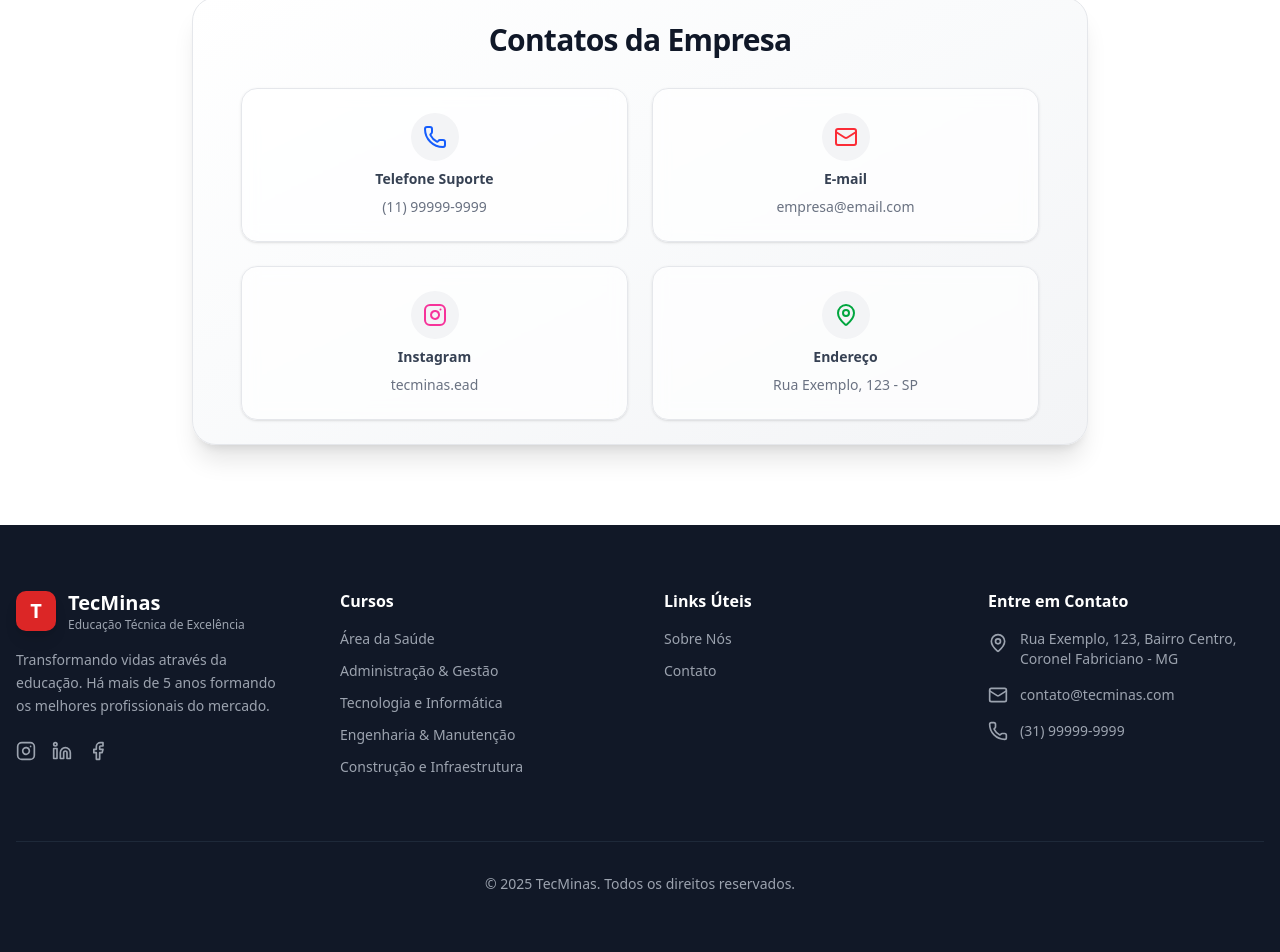
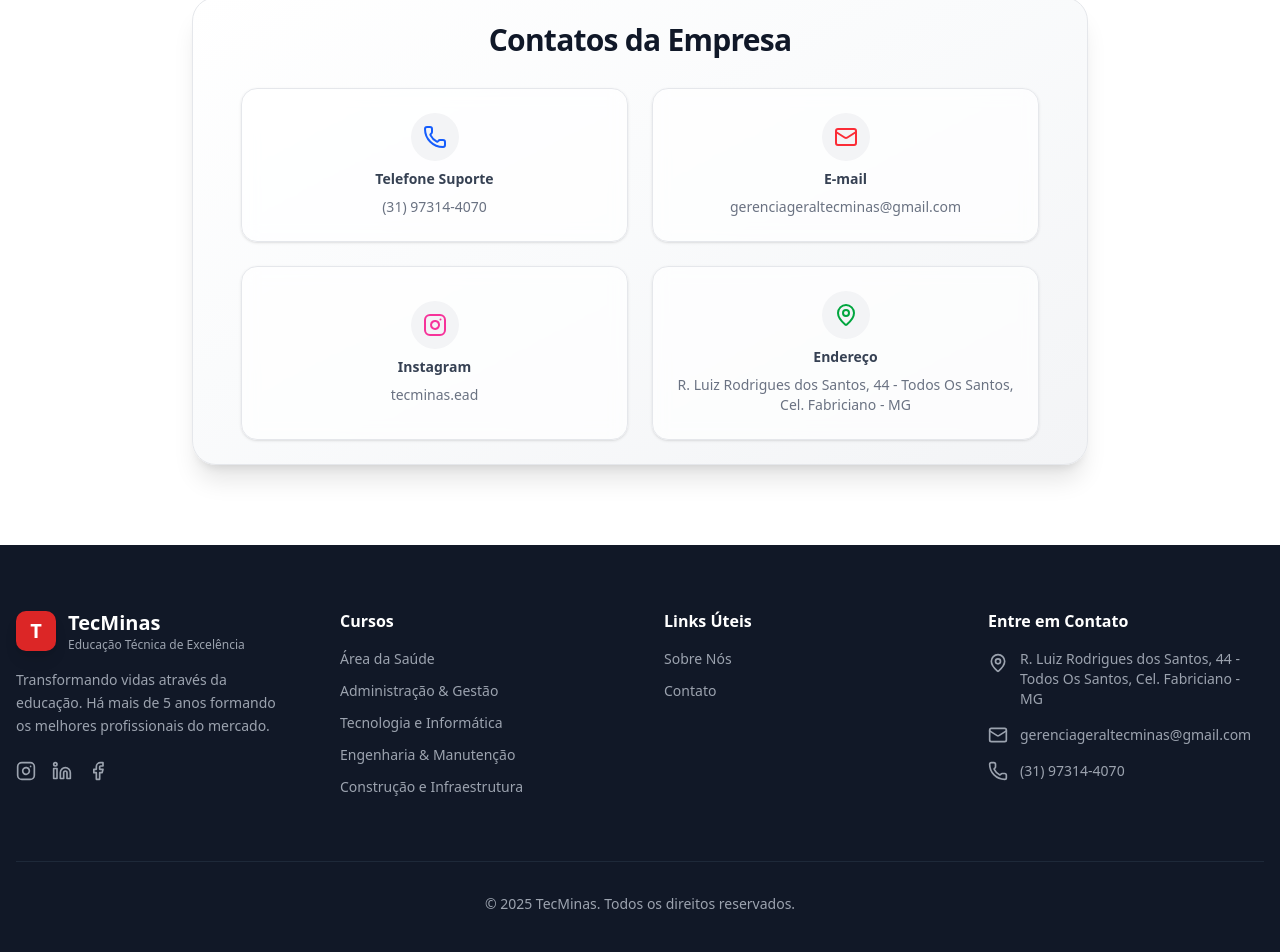
Before and after one commit to Peixotim/TecMinas, a Next.js app: page / in a window 1280 px wide. Shown: the part 5237-6189 px from the top of the page. Built offline with nearby package versions, Linux system fonts and the light colour scheme; no server answers.

Commit message:
fix:Arruma os numeros e os dados dos contatos e etc

```diff
--- a/src/components/contact.tsx
+++ b/src/components/contact.tsx
@@ -9,12 +9,12 @@ export default function Contact() {
     {
       icon: <Phone className="w-6 h-6 text-blue-600" />,
       label: "Telefone Suporte",
-      value: "(11) 99999-9999",
+      value: "(31) 97314-4070 ",
     },
     {
       icon: <Mail className="w-6 h-6 text-red-500" />,
       label: "E-mail",
-      value: "empresa@email.com",
+      value: "gerenciageraltecminas@gmail.com",
     },
     {
       icon: <Instagram className="w-6 h-6 text-pink-500" />,
@@ -24,7 +24,8 @@ export default function Contact() {
     {
       icon: <MapPin className="w-6 h-6 text-green-600" />,
       label: "Endereço",
-      value: "Rua Exemplo, 123 - SP",
+      value:
+        "R. Luiz Rodrigues dos Santos, 44 - Todos Os Santos, Cel. Fabriciano - MG",
     },
   ];
 
--- a/src/components/courseCards.tsx
+++ b/src/components/courseCards.tsx
@@ -5,7 +5,7 @@ import { slugify } from "@/utils/slugify";
 
 export interface CourseCardProps {
   title: string;
-  subTitle: string; // A categoria do curso
+  subTitle: string;
   img?: {
     src: string;
     alt: string;
@@ -22,18 +22,14 @@ export default function CourseCard({
   flag,
 }: CourseCardProps) {
   return (
-    // --- Contêiner Principal do Card ---
-    // CORES: Sombra de hover agora usa a cor da marca (vermelho)
     <div className="group relative flex h-full flex-col overflow-hidden rounded-2xl border border-zinc-200 bg-white shadow-md transition-all duration-300 ease-in-out hover:-translate-y-1.5 hover:shadow-xl hover:shadow-red-500/10">
-      {/* --- Seção da Imagem --- */}
       <div className="relative h-48 w-full overflow-hidden">
         <Image
-          src={img?.src || "/images/placeholder.jpg"} // Melhor ter um placeholder padrão
+          src={img?.src || "/images/placeholder.jpg"}
           alt={img?.alt || "Imagem do curso"}
           fill
           className="object-cover transition-transform duration-500 group-hover:scale-110"
         />
-        {/* FLAG DINÂMICA: Agora a etiqueta vem dos dados do curso */}
         {flag && (
           <span className="absolute top-3 left-3 rounded-full bg-red-700 px-3 py-1 text-xs font-semibold text-white shadow-md">
             {flag}
@@ -41,13 +37,9 @@ export default function CourseCard({
         )}
       </div>
 
-      {/* --- Seção de Conteúdo --- */}
       <div className="flex flex-grow flex-col p-6">
-        {/* Categoria e Avaliação */}
         <div className="mb-3 flex items-center justify-between">
-          {/* COR: Categoria agora usa o vermelho da marca */}
           <p className="text-sm font-medium text-red-700">{subTitle}</p>
-          {/* DETALHE PREMIUM: Trocado para 'amber' para um tom de dourado mais rico */}
           <div className="flex items-center gap-1 text-amber-500">
             {Array.from({ length: rating }).map((_, index) => (
               <span key={index} className="text-base">
@@ -56,22 +48,14 @@ export default function CourseCard({
             ))}
           </div>
         </div>
-
-        {/* TÍTULO: Cores alinhadas com a identidade visual */}
         <h2 className="mb-3 text-xl font-bold leading-snug text-zinc-800 transition-colors duration-300 group-hover:text-red-700">
           {title}
         </h2>
-
-        {/* DESCRIÇÃO: Cor de texto consistente */}
         <p className="text-sm text-zinc-600 font-medium">
           Curso reconhecido nacionalmente. Avance na sua carreira com
           flexibilidade!
         </p>
-
-        {/* Elemento para empurrar o botão para o final do card */}
         <div className="flex-grow" />
-
-        {/* Botão de Ação */}
         <Link
           href={`/cursos/${slugify(title)}`}
           className="mt-6 inline-flex w-full items-center justify-center gap-2 rounded-lg bg-red-700 px-4 py-2.5 text-sm font-semibold text-white shadow-lg shadow-red-500/20 transition-all duration-300 hover:scale-105 hover:bg-red-800 hover:shadow-xl hover:shadow-red-500/30"
--- a/src/components/footer.tsx
+++ b/src/components/footer.tsx
@@ -139,25 +139,26 @@ const Footer = () => {
               <li className="flex items-start space-x-3">
                 <MapPin className="w-5 h-5 mt-1 flex-shrink-0" />
                 <span>
-                  Rua Exemplo, 123, Bairro Centro, Coronel Fabriciano - MG
+                  R. Luiz Rodrigues dos Santos, 44 - Todos Os Santos, Cel.
+                  Fabriciano - MG
                 </span>
               </li>
               <li className="flex items-center space-x-3">
                 <Mail className="w-5 h-5" />
                 <a
-                  href="mailto:contato@techcollege.com"
+                  href="mailto:gerenciageraltecminas@gmail.com"
                   className="hover:text-[#DC2626] transition-colors"
                 >
-                  contato@tecminas.com
+                  gerenciageraltecminas@gmail.com
                 </a>
               </li>
               <li className="flex items-center space-x-3">
                 <Phone className="w-5 h-5" />
                 <a
-                  href="tel:+5531999999999"
+                  href="tel:+5531973144070"
                   className="hover:text-[#DC2626] transition-colors"
                 >
-                  (31) 99999-9999
+                  (31) 97314-4070
                 </a>
               </li>
             </ul>
--- a/src/components/hero-section.tsx
+++ b/src/components/hero-section.tsx
@@ -3,10 +3,8 @@ import Link from "next/link";
 import { Button } from "@/components/ui/button";
 import { TextEffect } from "@/components/ui/text-effect";
 import { AnimatedGroup } from "@/components/ui/animated-group";
-// ✅ 1. Importar o tipo 'Variants'
 import type { Variants } from "motion/react";
 
-// ✅ 2. Aplicar o tipo ao objeto
 const transitionVariants: { item: Variants } = {
   item: {
     hidden: {
@@ -19,7 +17,7 @@ const transitionVariants: { item: Variants } = {
       filter: "blur(0px)",
       y: 0,
       transition: {
-        type: "spring", // Agora o TypeScript entende que "spring" é válido
+        type: "spring",
         bounce: 0.3,
         duration: 1.5,
       },
```
